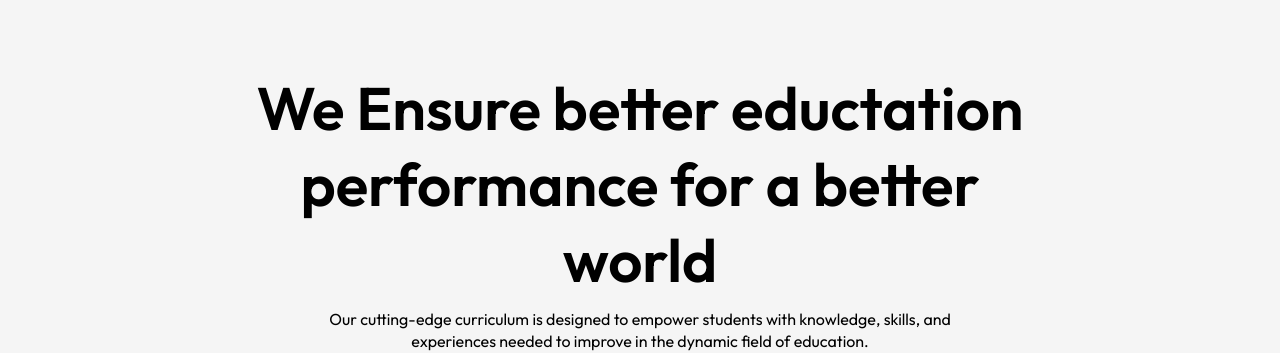
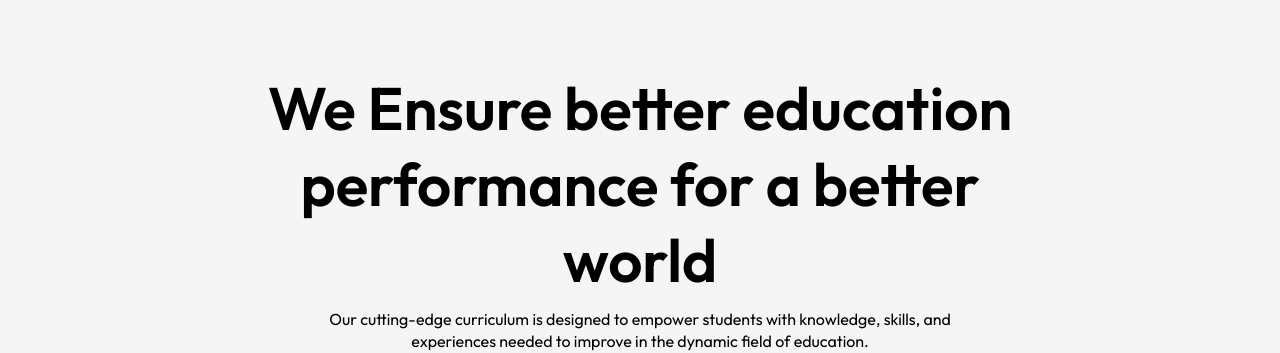
Before and after one commit to dCOMMICS/CHUR1, a React (Vite) app: page / in a window 1280 px wide. Shown: the part 155-508 px from the top of the page. Built offline with nearby package versions, Linux system fonts and the light colour scheme.

Commit message:
💪🏿

```diff
--- a/src/components/Hero/Hero.jsx
+++ b/src/components/Hero/Hero.jsx
@@ -10,7 +10,7 @@ const Hero = () => {
       <div className='hero-text'>
         <h1>
             {/* remember to change copy */}
-            We Ensure better eductation performance for a better world
+            We Ensure better education performance for a better world
         </h1>
         <p>
             Our cutting-edge curriculum is designed to empower students with knowledge, skills, and experiences needed to improve in the dynamic field of education.
```
